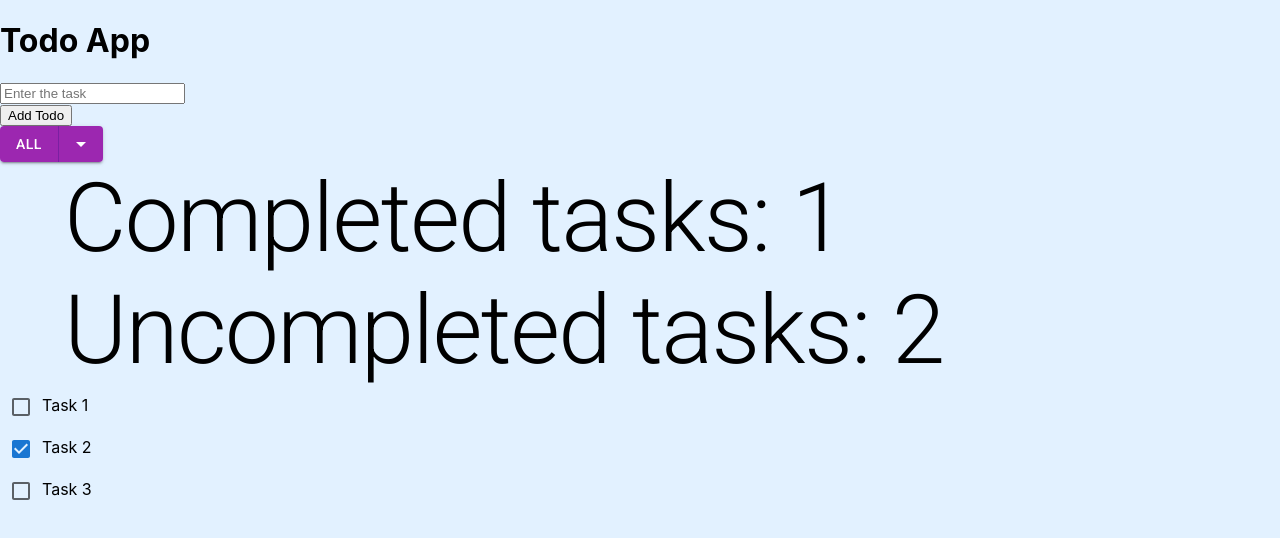
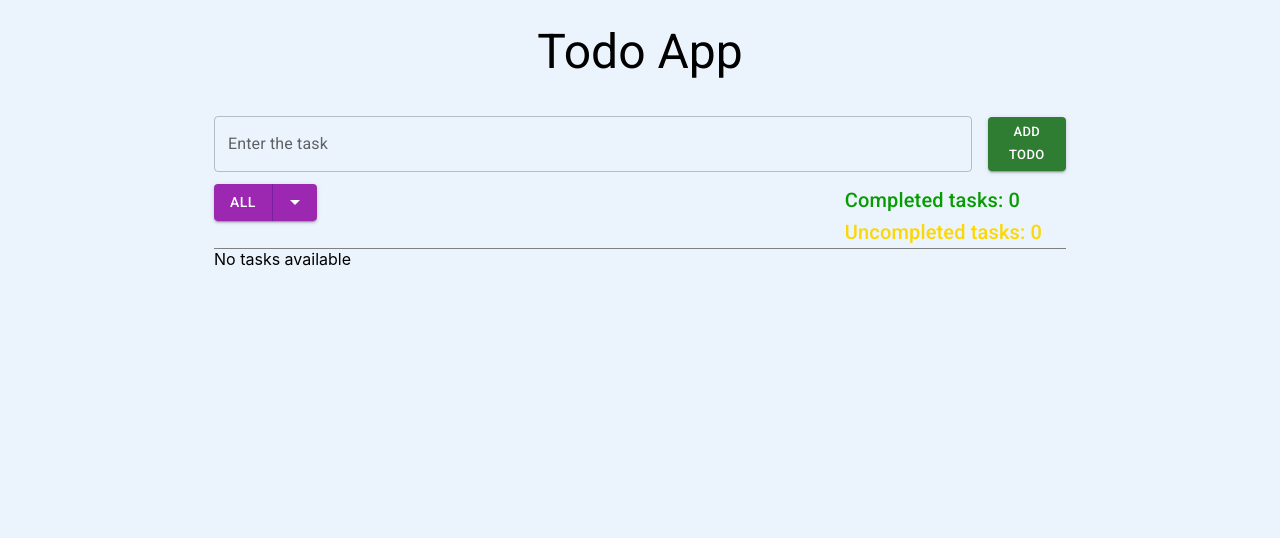
Before and after one commit to deep-logic2000/to-do-app, a React (Create React App) app: page / in a window 1280 px wide. Shown: the top 538 px of the page. Built offline with nearby package versions, Linux system fonts and the light colour scheme.

Commit message:
Added styles & save state to local storage

```diff
--- a/src/App.js
+++ b/src/App.js
@@ -1,20 +1,31 @@
 /* eslint-disable unicorn/filename-case */
-import './app.scss'
+import React, { useEffect } from 'react'
 import Header from './components/Header/Header'
 import TaskSection from './components/TasksSection'
-import { store } from './store/store'
-import { Provider } from 'react-redux'
+import { setTasks } from './store/slices/task-slice'
+import { Container } from '@mui/material'
+import { useDispatch } from 'react-redux'
+import { getLocalStorage } from './utils/local-storage'
 import { StyledEngineProvider } from '@mui/material/styles'
 
+import './app.scss'
+
 function App() {
+  const dispatch = useDispatch()
+
+  useEffect(() => {
+    const data = getLocalStorage('MY_APP_STATE')
+    if (data !== null && Array.isArray(data)) {
+      dispatch(setTasks(data))
+    }
+  }, [])
+
   return (
     <StyledEngineProvider injectFirst>
-      <Provider store={store}>
-        <div>
-          <Header />
-          <TaskSection />
-        </div>
-      </Provider>
+      <Container maxWidth="md">
+        <Header />
+        <TaskSection />
+      </Container>
     </StyledEngineProvider>
   )
 }
--- a/src/app.scss
+++ b/src/app.scss
@@ -1,4 +1,4 @@
 
 body {
-  background-color: #e2f1ff;
+  background-color: #ebf4fd;
 }
--- a/src/components/Counter/Counter.js
+++ b/src/components/Counter/Counter.js
@@ -13,10 +13,10 @@ const Counter = () => {
 
   return (
     <Container>
-        <Typography variant="h1" component="h2">
+        <Typography variant="h6" component="p" color={'#089c03'}>
             Completed tasks: {getAmountOfCompletedTasks()}
         </Typography>
-        <Typography variant="h1" component="h2">
+        <Typography variant="h6" component="p" color={'#fcd703'}>
             Uncompleted tasks: {allTasks.length - getAmountOfCompletedTasks()}
         </Typography>
     </Container>
--- a/src/components/FilteredButtonsGroup.js
+++ b/src/components/FilteredButtonsGroup.js
@@ -17,15 +17,11 @@ import { filters } from '../constants'
 export default function SplitButton() {
   const [open, setOpen] = useState(false)
   const anchorRef = useRef(null)
-  const [selectedIndex, setSelectedIndex] = useState(1)
+  const [selectedIndex, setSelectedIndex] = useState(0)
   const filter = useSelector((state) => state.filter)
   const dispatch = useDispatch()
 
   const options = [filters.ALL, filters.COMPLETED, filters.NOT_COMPLETED]
-
-  const handleClick = () => {
-    console.info(`You clicked ${options[selectedIndex]}`)
-  }
 
   const handleMenuItemClick = (event, index, option) => {
     setSelectedIndex(index)
@@ -53,7 +49,7 @@ export default function SplitButton() {
         aria-label="select filter"
         color="secondary"
       >
-        <Button onClick={handleClick}>{filter}</Button>
+        <Button>{filter}</Button>
         <Button
           size="small"
           aria-controls={open ? 'split-button-menu' : undefined}
--- a/src/components/Header/Header.js
+++ b/src/components/Header/Header.js
@@ -1,4 +1,5 @@
 /* eslint-disable unicorn/filename-case */
+/* eslint-disable id-length */
 import React, { useState } from 'react'
 import { useDispatch } from 'react-redux'
 import { addTask } from '../../store/slices/task-slice'
@@ -6,8 +7,13 @@ import { addTask } from '../../store/slices/task-slice'
 import FilteredButtonsGroup from '../FilteredButtonsGroup'
 import Counter from '../Counter/Counter'
 
+import Box from '@mui/material/Box'
+import TextField from '@mui/material/TextField'
+import Button from '@mui/material/Button'
+
 import { MAX_TODO_LENGTH } from '../../constants'
 import './index.scss'
+import { Typography } from '@mui/material'
 
 const Header = () => {
   const [inputValue, setInputValue] = useState('')
@@ -25,34 +31,68 @@ const Header = () => {
   }
 
   const handleAddTask = () => {
-    if (inputValue.length < MAX_TODO_LENGTH) {
+    if (inputValue.length <= MAX_TODO_LENGTH) {
       dispatch(addTask(inputValue))
       setInputValue('')
     }
   }
 
   return (
-    <div>
-      <h1>Todo App</h1>
-      <div>
-        <input
-          type='text'
+    <Box
+      component='header'
+      sx={{ borderBottom: '1px solid grey' }}
+      p={0}
+    >
+      <Box display={'flex'}
+           justifyContent={'center'}>
+        <Typography variant='h3' component='h1' m={3}>
+          Todo App
+        </Typography>
+      </Box>
+      <Box
+        display={'flex'}
+        justifyContent={'stretch'}
+        alignItems={'center'}
+        gap={2}
+        sx={{
+          height: '80px',
+        }}
+      >
+        <Box
+          component='form'
+          sx={{
+            width: '100%',
+          }}
+          noValidate
+          autoComplete='off'>
+          <TextField
+            id='outlined-controlled'
+            label='Enter the task'
+            variant='outlined'
+            error={inputErrorMessage.length > 0}
+            helperText={inputErrorMessage}
+            fullWidth
             value={inputValue}
             onChange={handleChange}
-          placeholder='Enter the task'
           />
-        {inputErrorMessage && (
-          <div className='error-text'>{inputErrorMessage}</div>
-        )}
-      </div>
-      <button onClick={handleAddTask}>Add Todo</button>
+        </Box>
+        <Button
+          onClick={handleAddTask}
+          variant='contained'
+          size='small'
+          color='success'>
+          Add Todo
+        </Button>
+      </Box>
+      <Box display={'flex'} justifyContent={'space-between'}>
         <div className='filter-btns-wrapper'>
           <FilteredButtonsGroup />
         </div>
-      <div className='counter-wrapper'>
+        <Box className='counter-wrapper'>
           <Counter />
-      </div>
-    </div>
+        </Box>
+      </Box>
+    </Box>
   )
 }
 
--- a/src/components/TaskElement.js
+++ b/src/components/TaskElement.js
@@ -1,15 +1,43 @@
 /* eslint-disable unicorn/filename-case */
 import React from 'react'
 import CheckBox from './CheckBox'
+// eslint-disable-next-line max-len
+import IconButton from '@mui/material/IconButton'
+import DeleteIcon from '@mui/icons-material/Delete'
+import Box from '@mui/material/Box'
+import { Typography } from '@mui/material'
 
-const TaskElement = ({ task, handleElementClick }) => {
+const TaskElement = ({ task, handleElementClick, handleTaskDelete }) => {
   const { id, todoText, isCompleted } = task
 
   return (
-    <div id={id} onClick={() => handleElementClick(id)}>
-      <CheckBox checked={isCompleted} onChange={() => handleElementClick(id)}/>
-      <span>{todoText}</span>
-    </div>
+    <Box
+      display={'flex'}
+      justifyContent={'space-between'}
+      sx={{ bgcolor: '#cfe8fc', height: '30px' }}
+      mb={1}
+      p={1}
+      >
+      <Box
+          id={id}
+          onClick={() => handleElementClick(id)}
+          display={'flex'}
+          alignItems={'center'}>
+        <CheckBox
+          checked={isCompleted}
+          onChange={() => handleElementClick(id)}
+        />
+        <Typography component="span" sx={{ '&:hover': { cursor: 'pointer' } }}
+          >{todoText}</Typography>
+      </Box>
+      <IconButton
+        aria-label="delete"
+        color='error'
+        onClick={() => handleTaskDelete(id)}
+      >
+        <DeleteIcon />
+      </IconButton>
+    </Box>
   )
 }
 
--- a/src/components/TasksSection.js
+++ b/src/components/TasksSection.js
@@ -1,8 +1,10 @@
 /* eslint-disable unicorn/filename-case */
-import React from 'react'
+import React, { useEffect, useCallback } from 'react'
 import { useSelector, useDispatch } from 'react-redux'
 import TaskElement from './TaskElement'
-import { toggleCompleteTask } from '../store/slices/task-slice'
+import { toggleCompleteTask, deleteTask } from '../store/slices/task-slice'
+
+import Box from '@mui/material/Box'
 
 import { filters } from '../constants'
 
@@ -11,9 +13,13 @@ const TodoTasks = () => {
   const currentFilter = useSelector((state) => state.filter)
   const dispatch = useDispatch()
 
-  const handleElementClick = (id) => {
+  const handleElementClick = useCallback((id) => {
     dispatch(toggleCompleteTask(id))
-  }
+  }, [dispatch])
+
+  const handleTaskDelete = useCallback((id) => {
+    dispatch(deleteTask(id))
+  }, [dispatch])
 
   const getFilteredTasks = () => {
     switch (currentFilter) {
@@ -33,14 +39,16 @@ const TodoTasks = () => {
   }
 
   return (
-    <div>
-      {getFilteredTasks().length > 0 && getFilteredTasks().map((task) => (
+    <Box component="section">
+      {getFilteredTasks().length > 0 ? getFilteredTasks().map((task) => (
         <TaskElement
           task={task}
           key={task.id}
-          handleElementClick={handleElementClick}/>
-      ))}
-    </div>
+          handleElementClick={handleElementClick}
+          handleTaskDelete={handleTaskDelete}
+        />)) : <div>No tasks available</div>
+      }
+    </Box>
   )
 }
 
--- a/src/index.js
+++ b/src/index.js
@@ -5,11 +5,15 @@ import '@fontsource/roboto/300.css'
 import '@fontsource/roboto/400.css'
 import '@fontsource/roboto/500.css'
 import '@fontsource/roboto/700.css'
+import { store } from './store/store'
+import { Provider } from 'react-redux'
 import App from './App'
 
 const root = ReactDOM.createRoot(document.querySelector('#root'))
 root.render(
   <React.StrictMode>
-    <App />
+    <Provider store={store}>
+      <App />
+    </Provider>
   </React.StrictMode>,
 )
--- a/src/store/slices/task-slice.js
+++ b/src/store/slices/task-slice.js
@@ -1,10 +1,7 @@
 import { createSlice } from '@reduxjs/toolkit'
+import { setLocalStorage } from '../../utils/local-storage'
 
-const initialState = [
-  { id: 1, todoText: 'Task 1', isCompleted: false },
-  { id: 2, todoText: 'Task 2', isCompleted: true },
-  { id: 3, todoText: 'Task 3', isCompleted: false },
-]
+const initialState = []
 
 export const taskSlice = createSlice({
   name: 'tasks',
@@ -17,20 +14,28 @@ export const taskSlice = createSlice({
         isCompleted: false,
       }
       state.push(newTodo)
+      setLocalStorage('MY_APP_STATE', state)
     },
     toggleCompleteTask: (state, action) => {
       const completedTask = state.find((task) => task.id === action.payload)
       completedTask.isCompleted = !completedTask.isCompleted
+      setLocalStorage('MY_APP_STATE', state)
     },
     deleteTask: (state, action) => {
       const index = state.findIndex((task) => task.id === action.payload)
       if (index !== -1) {
         state.splice(index, 1)
       }
+      setLocalStorage('MY_APP_STATE', state)
+    },
+    setTasks: (state, action) => {
+      return action.payload
     },
   },
 })
 
-export const { addTask, toggleCompleteTask, deleteTask } = taskSlice.actions
+export const {
+  addTask, toggleCompleteTask, deleteTask, setTasks,
+} = taskSlice.actions
 
 export default taskSlice.reducer
--- /dev/null
+++ b/src/utils/local-storage.js
@@ -0,0 +1,9 @@
+const setLocalStorage = (key, value) => {
+  localStorage.setItem(key, JSON.stringify(value))
+}
+
+const getLocalStorage = (key) => {
+  return JSON.parse(localStorage.getItem(key)) || undefined
+}
+
+export { setLocalStorage, getLocalStorage }
```
Lines whose indentation alone changed are shown as unchanged.
